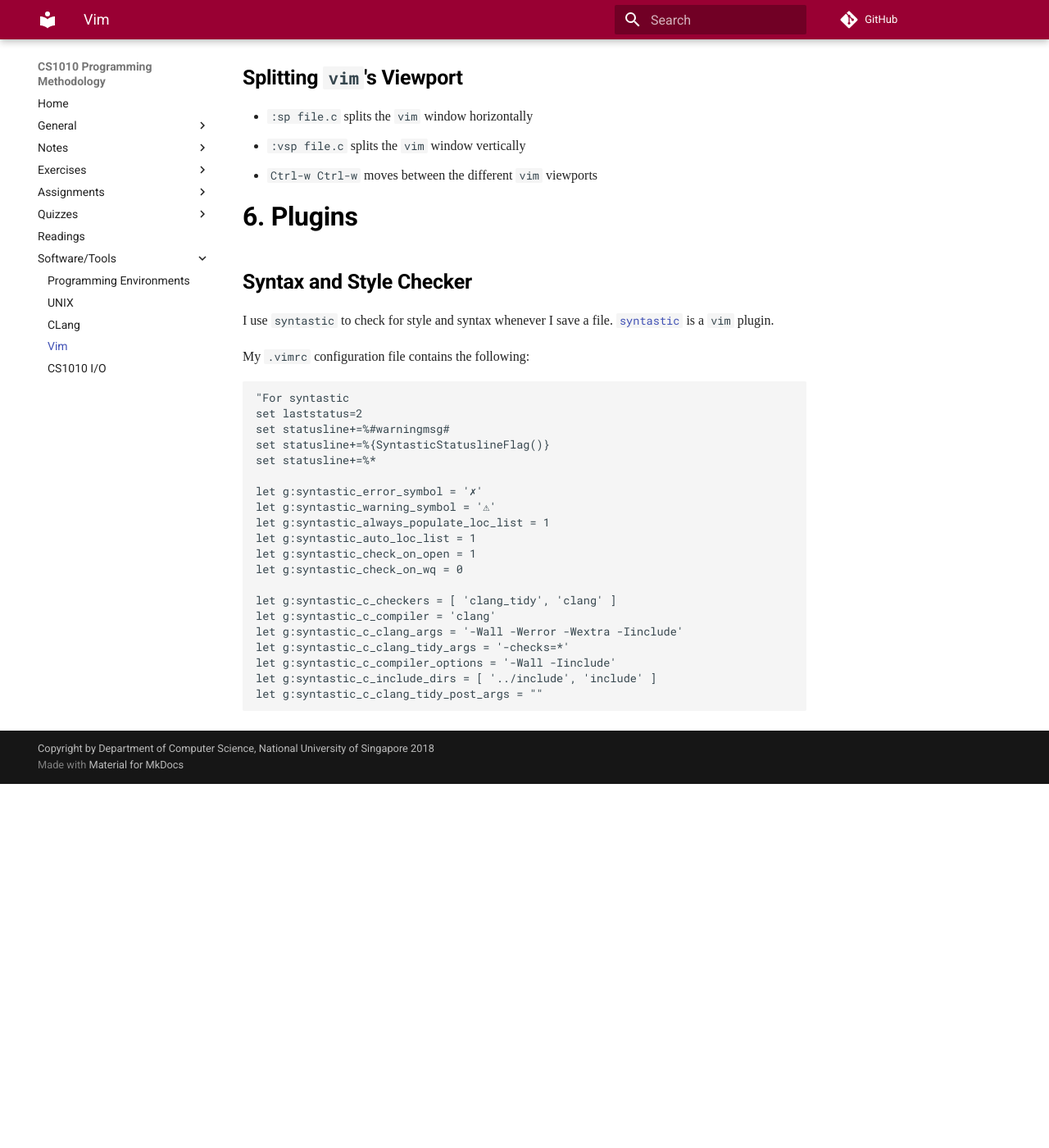
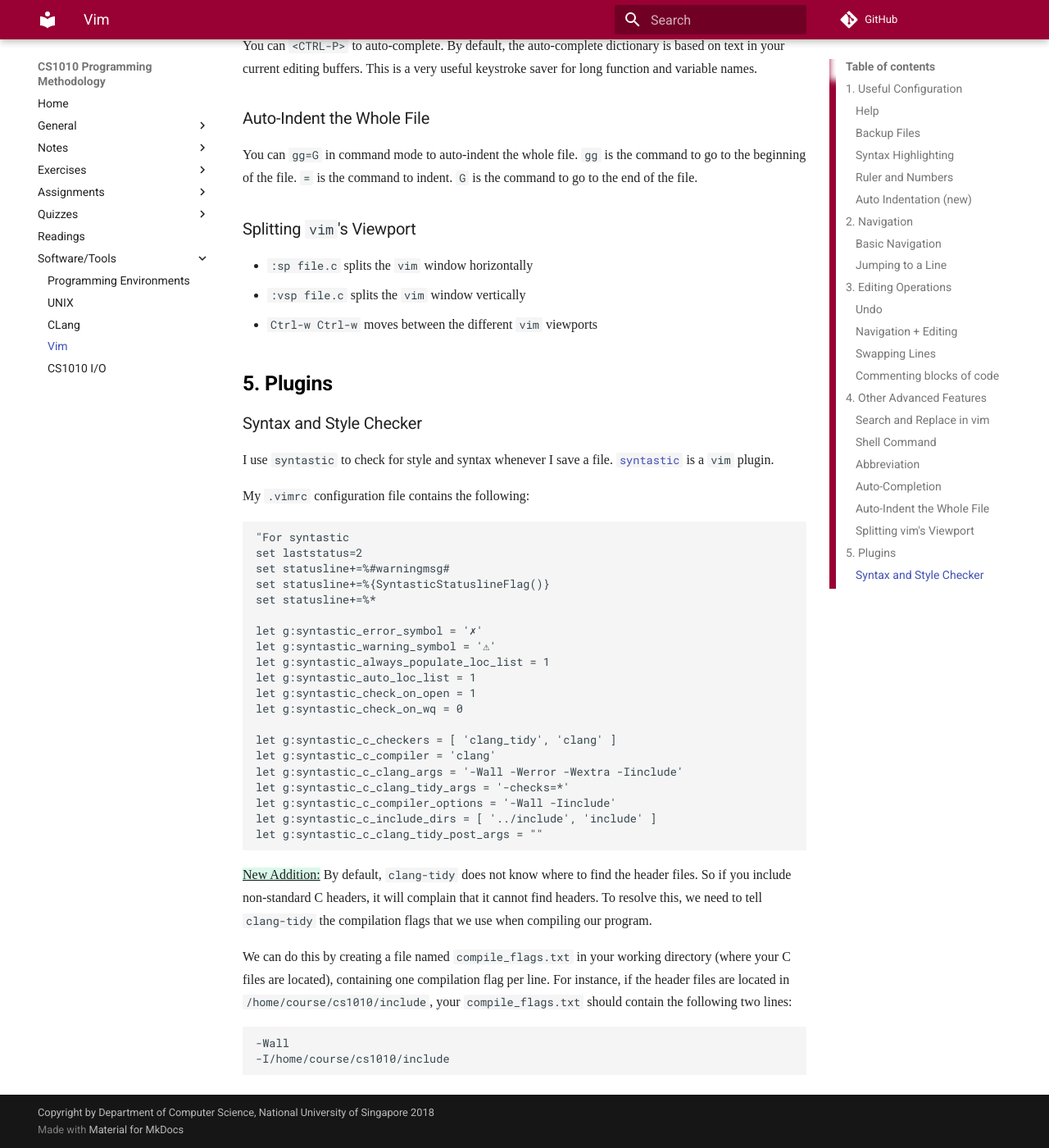
Before and after one commit to LL-Pengfei/CS1010-AY1819S1-Personal, an MkDocs documentation site: the page built from docs/vim.md, in a window 1280 px wide and 1400 px high, scrolled down 5503 px. Shown: the whole window at 82% size. Built offline with MkDocs 1.6.1 and Material for MkDocs 9.7.7, drawn with Linux system fonts in a browser that asks for light colours; nearby versions of some CDN libraries; some web fonts are replaced; formulas are drawn with MathJax 3; comment, search, counter and statistics services are not loaded; old or Windows-style settings are respelled for this version of MkDocs; before the commit the page ends 6459 px from its top, so only the background shows below that; some of the changed text lies outside the part shown.

Commit message:
Update synstastic instructions

````diff
--- a/docs/vim.md
+++ b/docs/vim.md
@@ -3,18 +3,18 @@
 I collected below some tips on `vim` that I find helpful.  If you are new to `vim`, please try out the command `vimtutor` on any machine where `vim` is installed, and check out the nice article [Learn vim Progressively](
 http://yannesposito.com/Scratch/en/blog/Learn-Vim-Progressively/).
 
-# 1. Useful Configuration
+## 1. Useful Configuration
 
 You can configure your `vim` by putting your configuration options and scripts in the `~/.vimrc` file (a hidden file named `.vimrc` in your home directory).  This file will be loaded whenever you starts `vim`.
 
 You can copy a sample `.vimrc` file from `~cs1010/.vimrc` to your home directory.
 You can edit this file `~/.vimrc` just like any other file, using `vim`.
 
-## Help
+### Help
 
 In `vim,` the command `:help <topic>` shows help about a particular topic in `vim`.  Example, `:help backup`.
 
-## Backup Files
+### Backup Files
 
 You can ask `vim` to automatically backup files that you edit.  This has been a life saver for me in multiple  occasions.
 
@@ -36,7 +36,7 @@
 
 So if you made changes to a file that you regreted, or if you accidentally deleted a file, you can check under `~/.backup` to see if the backup can save you.
 
-## Syntax Highlighting
+### Syntax Highlighting
 
 If for some reasons, syntax highlighting is not on by default, add this to your `~/.vimrc`:
 
@@ -44,7 +44,7 @@
 syntax on
 ```
 
-## Ruler and Numbers
+### Ruler and Numbers
 
 If you prefer to show the line number you are on and the column number you are on, adding the commands to `~/.vimrc`
 
@@ -61,9 +61,24 @@
 
 to label each line with a line number.
 
-# 2. Navigation
+### Auto Indentation {++(new)++}
 
-## Basic Navigation
+Proper indentation is important to make your code readable (to yourself and others).  You should enable this in `vim` with:
+
+```
+set autoindent
+set smartindent
+```
+
+Autoindent will cause the next line to have the same indentation as the previous line; while smartindent has some understanding of C-like syntax (such as recognizing `{` and `}`) and indent your code accordingly.  The size of the indentation is based on the setting `shiftwidth`.  For CS1010, please set it to either `2` or `4`:
+
+```
+set shiftwidth=2
+```
+
+## 2. Navigation
+
+### Basic Navigation
 
 Use `k` and `j` keys to move up and down (just like Gmail and Facebook!).  `h` and `l` to move left and right.
 
@@ -83,17 +98,17 @@
 - CTRL-`u` jump backward (Up) half page
 - CTRL-`b` jump Backward half page
 
-## Jumping to a Line
+### Jumping to a Line
 
 If the compiler tells you there is an error on Line $x$, you can issue `:<x>` to jump to Line $x$.  For instance, `:40` will go to Line 40.
 
-# 3. Editing Operations
+## 3. Editing Operations
 
-## Undo
+### Undo
 
 Since we are on the topic of correcting mistakes, `u` in command mode undo your changes.  Prefix it with a number $n$ to undo $n$ times.  If you want to undo your undo, `<CTRL-R>` will redo.
 
-## Navigation + Editing
+### Navigation + Editing
 
 `vim` is powerful because you can combine _operations_ with _navigation_.  For instance `c` to change, `d` to delete, `y` to yank (copy).  Since `w` is the navigation command to move over the current word, combining them we get:
 
@@ -113,12 +128,12 @@
 
 See the article [Operator, the True Power of `Vim`](http://whileimautomaton.net/2008/11/vimm3/operator) for more details.
 
-## Swapping Lines
+### Swapping Lines
 
 Sometimes you want to swap the order of two lines of code, in command mode, `ddp` will do the trick.  `dd` deletes the current line, `p` paste it after the current line, in effect swapping the order of the two lines.
 
 
-## Commenting blocks of code
+### Commenting blocks of code
 
 Sometimes we need to comment out a whole block of code in C for testing purposes. There are several ways to do it in `vim`:
 
@@ -138,9 +153,9 @@
 - Use arrow key to select the columns of text containing `//`
 - `x` to delete them
 
-# 4. Other Advanced Features
+## 4. Other Advanced Features
 
-## Search and Replace in `vim`
+### Search and Replace in `vim`
 
 ```
 :%s/oldWord/newWord/gc
@@ -148,7 +163,7 @@
 
 `:` enters the command mode.  `%` means apply to the whole document, `s` means substitute, `g` means global (otherwise, only the first occurance of each line is replaced). `c` is optional -- adding it cause `vim` to confirm with you before each replacement
 
-## Shell Command
+### Shell Command
 
 If you need to issue a shell command quickly, you don't have to exit `vim`, run the command, and launch `vim` again.  You can use `!`,
 
@@ -174,7 +189,7 @@
 :make
 ```
 
-## Abbreviation
+### Abbreviation
 
 You can use the command `ab` to abbreviate frequently typed commands.  E.g., in your `~/.vimrc`,
 
@@ -184,23 +199,23 @@
 
 Now, when you type `pl `, it will be expanded into `cs1010_print_long(`
 
-## Auto-Completion
+### Auto-Completion
 
 You can `<CTRL-P>` to auto-complete.  By default, the auto-complete dictionary is based on text in your current editing buffers.  This is a very useful keystroke saver for long function and variable names.
 
-## Auto-Indent the Whole File
+### Auto-Indent the Whole File
 
 You can `gg=G` in command mode to auto-indent the whole file.  `gg` is the command to go to the beginning of the file.  `=` is the command to indent.  `G` is the command to go to the end of the file.
 
-## Splitting `vim`'s Viewport
+### Splitting `vim`'s Viewport
 
 - `:sp file.c` splits the `vim` window horizontally
 - `:vsp file.c` splits the `vim` window vertically
 - `Ctrl-w Ctrl-w` moves between the different `vim` viewports
 
-# 6. Plugins
+## 5. Plugins
 
-## Syntax and Style Checker
+### Syntax and Style Checker
 
 I use `syntastic` to check for style and syntax whenever I save a file.  [`syntastic`](https://github.com/vim-syntastic/syntastic) is a `vim` plugin.
 
@@ -228,3 +243,12 @@
 let g:syntastic_c_include_dirs = [ '../include', 'include' ]
 let g:syntastic_c_clang_tidy_post_args = ""
 ```
+
+{++New Addition:++} By default, `clang-tidy` does not know where to find the header files.  So if you include non-standard C headers, it will complain that it cannot find headers.  To resolve this, we need to tell `clang-tidy` the compilation flags that we use when compiling our program.
+
+We can do this by creating a file named `compile_flags.txt` in your working directory (where your C files are located), containing one compilation flag per line.  For instance, if the header files are located in `/home/course/cs1010/include`, your `compile_flags.txt` should contain the following two lines:
+
+```
+-Wall
+-I/home/course/cs1010/include
+```
````
